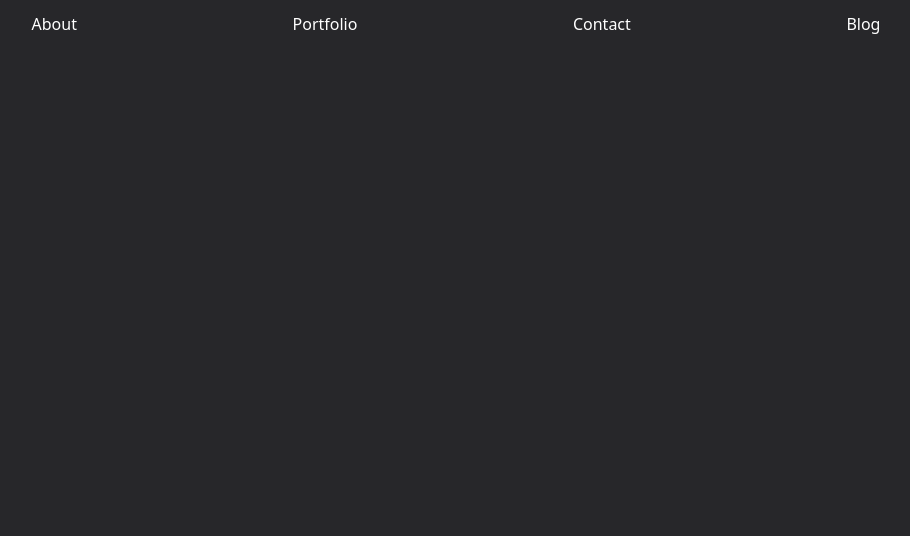
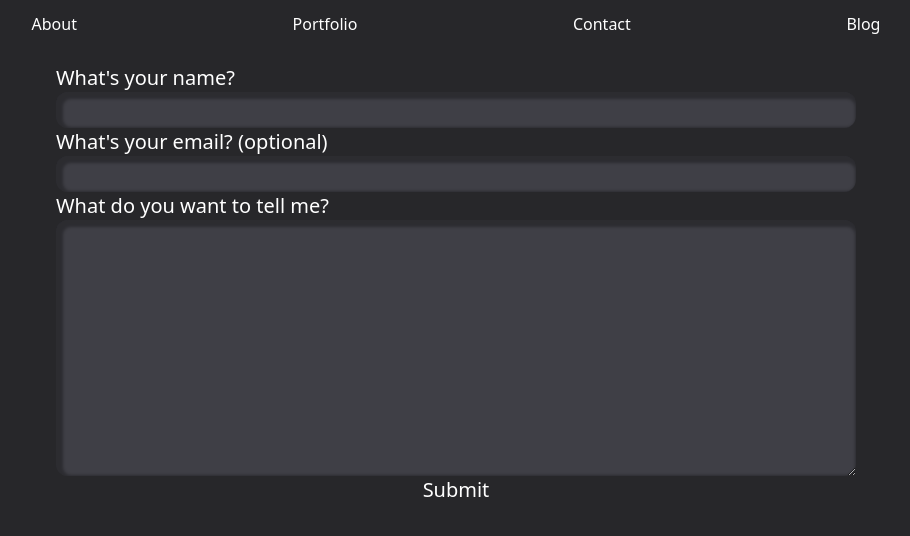
Before and after one commit to h8moss/next-js-portfolio, a Next.js app: page /contact in a window 1280 px wide. Shown: the top 536 px of the page, without its empty margins (184-1094 px from the left). Built offline with nearby package versions, Linux system fonts and the light colour scheme.

Commit message:
added contact page

```diff
--- a/package.json
+++ b/package.json
@@ -8,6 +8,7 @@
     "lint": "next lint"
   },
   "dependencies": {
+    "formik": "^2.2.9",
     "next": "^12.0.9",
     "react": "17.0.2",
     "react-dom": "17.0.2",
--- a/pages/contact.jsx
+++ b/pages/contact.jsx
@@ -1,8 +1,63 @@
+import { ErrorMessage, Field, Form, Formik } from "formik";
+import { useEffect, useState } from "react";
 import WithWillExit from "../components/WithWillExit";
+import style from '../styles/Contact.module.css'
 
-function Skills() {
+const _validate = values => {
+    let errors = {};
+
+    if (!values.name) {
+        errors.name = 'This field is required!';
+    } else if (values.name.length > 30) {
+        errors.name = 'Your name is too long!';
+    }
+    if (!values.message) {
+        errors.message = 'This field is required!';
+    } else if (values.message.length > 300) {
+        errors.message = 'Your message is too long!';
+    }
+
+    return errors;
+}
+
+function Skills({ willExit }) {
+    const [loaded, setLoaded] = useState(false);
+
+    useEffect(() => setTimeout(() => setLoaded(true), 50), []);
+
+    const showForm = (!willExit && loaded);
+    console.log(showForm);
+
     return (
-        <div />
+        <div className="w-screen h-screen p-16 px-60">
+            <div className="w-full h-full">
+                <Formik
+                    initialValues={{
+                        name: '',
+                        email: '',
+                        message: '',
+                    }}
+                    validate={_validate}
+                    onSubmit={values => { }}
+                >
+                    <Form className="flex flex-col w-full">
+                        <label htmlFor="name" className={`transition-all duration-500  ${(showForm ? '' : 'text-transparent')}`}>What's your name?</label>
+                        <Field name="name" type="text" className={`${style.fieldTransition} bg-zinc-700 rounded-xl  ${showForm ? ('w-full p-1 ' + style.field) : 'w-0'} ${style.field}`} />
+                        {showForm && <ErrorMessage name="name" className={style.errorMessage} component={'p'} />}
+
+                        <label htmlFor="email" className={`transition-all duration-500  ${!willExit ? 'delay-500' : ''}  ${(showForm ? '' : 'text-transparent')}`} >What's your email? (optional)</label>
+                        <Field name="email" type="email" className={`${style.fieldTransition} duration-500 ${!willExit ? 'delay-500' : ''} bg-zinc-700 rounded-xl  ${showForm ? ('w-full p-1 ' + style.field) : 'w-0'} ${style.field}`} />
+                        {showForm && <ErrorMessage name="email" className={style.errorMessage} component={'p'} />}
+
+                        <label htmlFor="message" className={`transition-all duration-500 ${!willExit ? 'delay-1000' : ''}  ${(showForm ? '' : 'text-transparent')}`} >What do you want to tell me?</label>
+                        <Field name="message" as='textarea' className={`${style.fieldTransition} duration-500 bg-zinc-700 rounded-xl h-64 ${!willExit ? 'delay-1000' : ''} ${showForm ? ('w-full p-1 ' + style.field) : 'w-0'}`} />
+                        {showForm && <ErrorMessage name="message" className={style.errorMessage} component={'p'} />}
+
+                        <button type="submit" className={`transition-all duration-300 delay-[1500]  ${(showForm ? 'text-white' : 'text-transparent')}`}>Submit</button>
+                    </Form>
+                </Formik>
+            </div>
+        </div>
     );
 }
 
--- /dev/null
+++ b/styles/Contact.module.css
@@ -0,0 +1,13 @@
+.field {
+  box-shadow: 3px 3px 3px 4px rgba(0, 0, 0, 0.3) inset;
+}
+
+.fieldTransition {
+  transition-property: width, padding;
+  transition-timing-function: cubic-bezier(0.4, 0, 0.2, 1);
+  transition-duration: 500ms;
+}
+
+.errorMessage {
+  @apply text-red-500 text-sm;
+}
```
Also changed, not shown: 1 other file (tests, documents, lock files or other folders).
